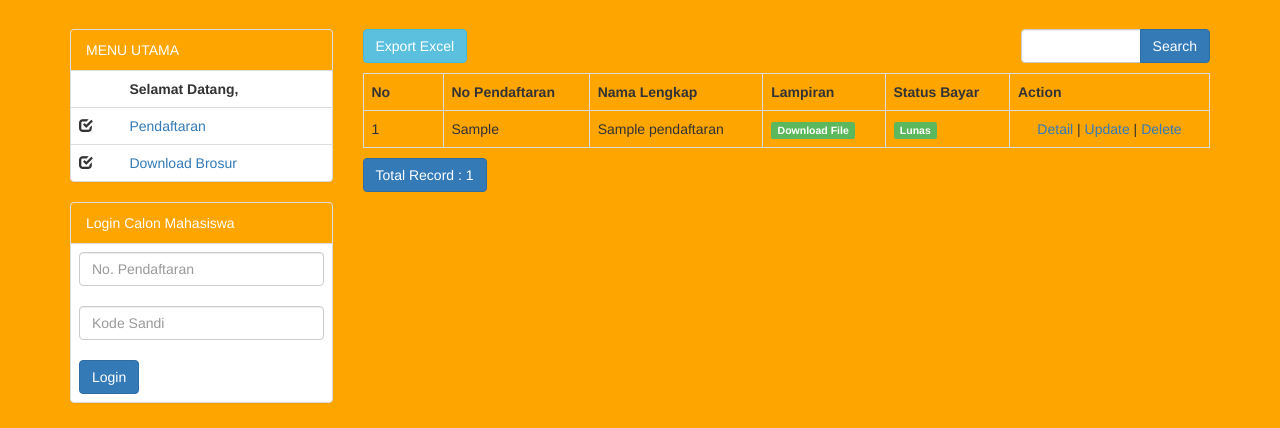
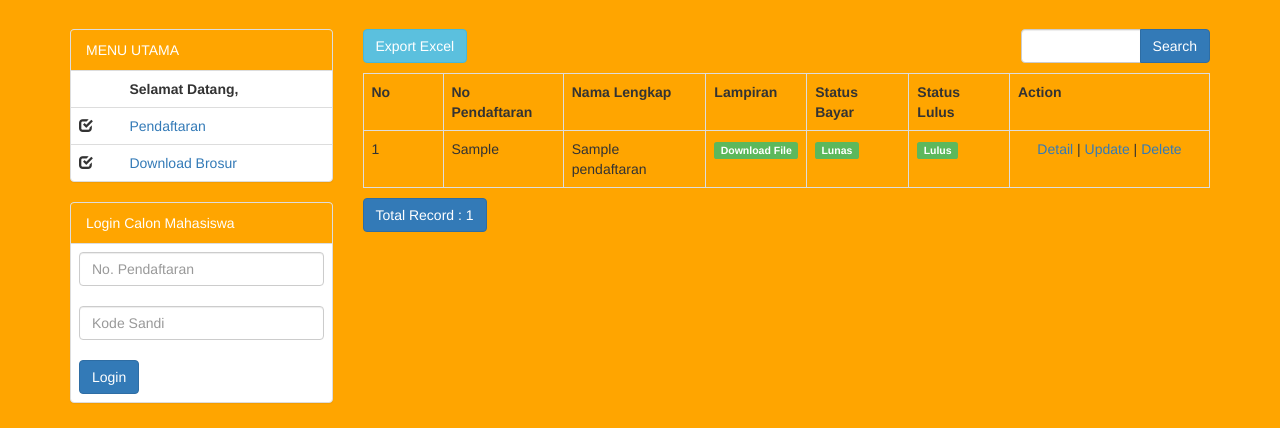
Before and after one commit to Boy0704/sipenmaru, a CodeIgniter app: page /database/index.php/pendaftaran/index in a window 1280 px wide. Shown: the part 51-479 px from the top of the page. Run offline with CodeIgniter, Linux system fonts and the light colour scheme; tables that the repository leaves empty or names only in its code hold one stand-in row (values such as "Sample post"); some libraries are stand-ins or nearby versions.

Commit message:
pilih maru yg lulus

```diff
--- a/application/views/pendaftaran/pendaftaran_list.php
+++ b/application/views/pendaftaran/pendaftaran_list.php
@@ -35,7 +35,8 @@
 		<th>No Pendaftaran</th>
         <th>Nama Lengkap</th>
         <th>Lampiran</th>
-		<th>Status Bayar</th>
+        <th>Status Bayar</th>
+		<th>Status Lulus</th>
 
 		<th>Action</th>
             </tr><?php
@@ -48,6 +49,13 @@
             <td><?php echo $pendaftaran->nama_lengkap ?></td>
             <td><a href="<?php echo base_url() ?>files/file_maru/<?php echo $pendaftaran->file_lampiran ?>" target="_blank" class="label label-success">Download File</a></td>
 			<td><?php echo ($pendaftaran->status_bayar == 'paid') ? '<span class="label label-success">Lunas</span>' : '<span class="label label-danger">Belum Lunas</span>' ?></td>
+            <td>
+                <?php if ($pendaftaran->status_terima == '' or $pendaftaran->status_terima == '0'): ?>
+                    <a href="app/update_status_lulus/<?php echo $pendaftaran->id_pendaftaran ?>/1" class="label label-danger">Tidak Lulus</a>
+                <?php else: ?>
+                    <a href="app/update_status_lulus/<?php echo $pendaftaran->id_pendaftaran ?>/0" class="label label-success"> Lulus</a>
+                <?php endif ?>
+            </td>
 			<td style="text-align:center" width="200px">
 				<?php
 				echo anchor(site_url('pendaftaran/read/'.$pendaftaran->id_pendaftaran),'Detail');
@@ -57,6 +65,7 @@
 				echo anchor(site_url('pendaftaran/delete/'.$pendaftaran->id_pendaftaran.'/'.$pendaftaran->no_pendaftaran),'Delete','onclick="javasciprt: return confirm(\'Are You Sure ?\')"');
 				?>
 			</td>
+
 		</tr>
                 <?php
             }
```
Also changed, not shown: application/controllers/App.php (+7 -0 lines).
